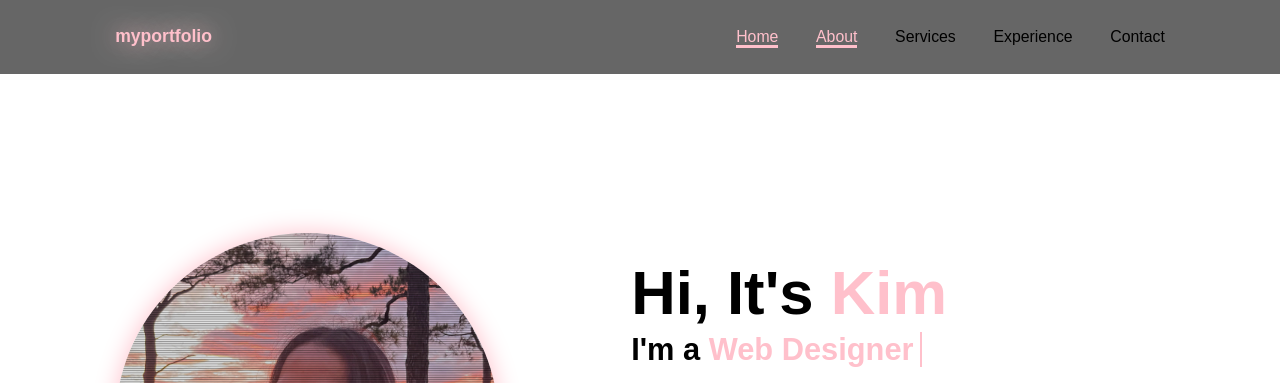
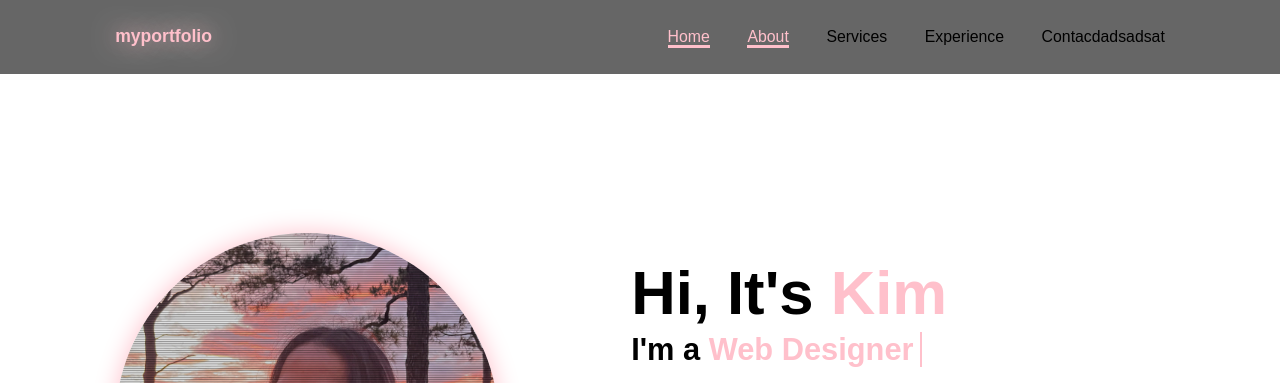
Before and after one commit to hollyshesh22/portfolio, a plain HTML site: page index.html in a window 1280 px wide. Shown: the top 383 px of the page. Drawn offline with nearby package versions, Linux system fonts and the light colour scheme.

Commit message:
navlink update

```diff
--- a/index.html
+++ b/index.html
@@ -22,7 +22,7 @@
             <a href="#about"class="active">About</a>
             <a href="#services">Services</a>
             <a href="#experience">Experience</a>
-            <a href="#contact">Contact</a>
+            <a href="#contact">Contacdadsadsat</a>
 
         </nav>
     </header>
```
